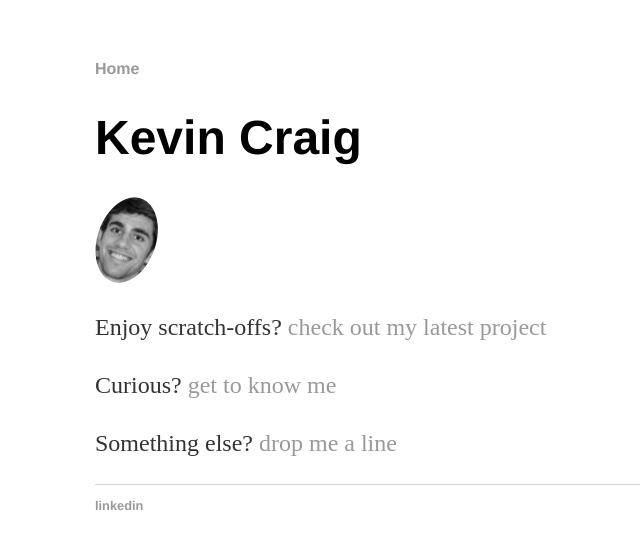
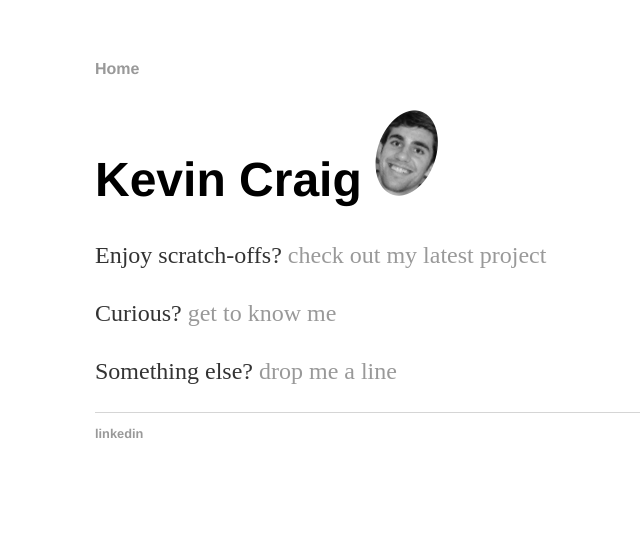
Before and after one commit to kevcraig/kevcriag.github.io, a Jekyll site: the page built from index.html, in a window 1280 px wide. Shown: the top 549 px of the page, without its empty margins (97-737 px from the left). Built offline with Jekyll 4.4.1, drawn with Linux system fonts in a browser that asks for light colours.

Commit message:
Update index.html

```diff
--- a/index.html
+++ b/index.html
@@ -3,7 +3,7 @@ layout: default
 title: Kevin Craig
 ---
 <div class="blurb">
-	<h1>Kevin Craig</h1> <img src="head.png" alt="hi" class="inline"/>
+	<h1>Kevin Craig <img src="head.png" alt="hi" class="inline"/> </h1>
 	<p>Enjoy scratch-offs? <a href="https://kevincraig.shinyapps.io/ScratcherStatsNC/" target="_blank">check out my latest project</a></p>
 	<p>Curious? <a href="/about">get to know me</a></p>
 	<p>Something else? <a href="mailto:kacraig@ncsu.edu">drop me a line</a></p>
```
